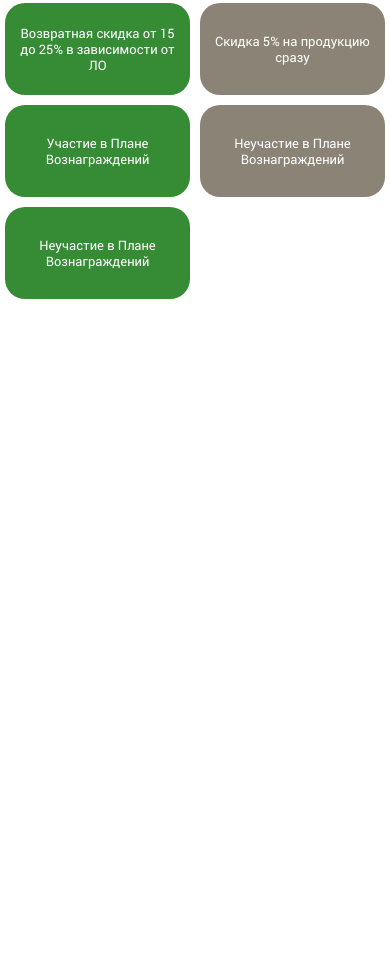
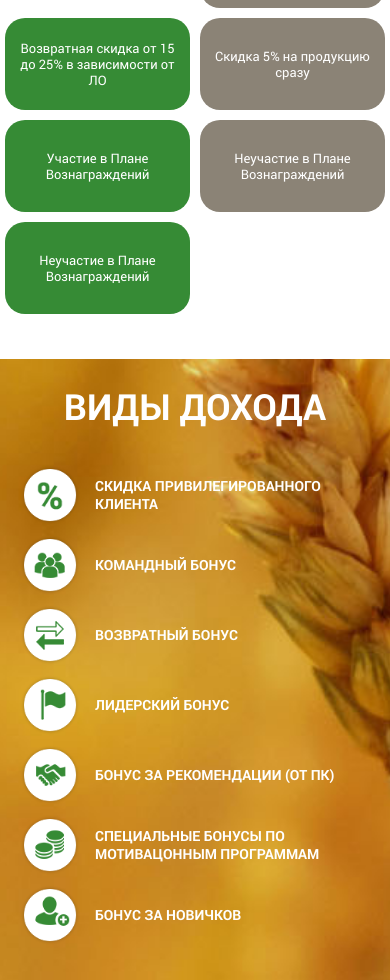
Before and after one commit to AlexKobiliansky/fitorize, a website: page app/index.html in a window 390 px wide. Shown: the part 3571-4551 px from the top of the page. Before the commit the page ends 3915 px from the top, so only its background shows below. Drawn offline with Linux system fonts and the light colour scheme.

Commit message:
section income complete

```diff
--- a/app/index.html
+++ b/app/index.html
@@ -294,6 +294,97 @@
 </section>
 <!-- ======= END SECTION PARTNERSHIP ======= -->
 
+<!-- ======= SECTION INCOME ======= -->
+<section class="s-income" style="background-image: url('img/bg-income.jpg');">
+
+		<div class="title-wrap">
+			<h2 class="s-title">Виды дохода</h2>
+		</div>
+	<div class="container">
+		<div class="incomes-wrap">
+			<div class="row">
+				<!-- income item start -->
+				<div class="col-sm-6 income-item">
+					<div class="income-item-icon">
+						<img src="img/icons/income-icon-1.png" alt="alt" class="img-responsive">
+					</div>
+					<div class="income-item-desc">
+						Скидка привилегированного клиента
+					</div>
+				</div>
+				<!-- income item end -->
+
+				<!-- income item start -->
+				<div class="col-sm-6 income-item">
+					<div class="income-item-icon">
+						<img src="img/icons/income-icon-2.png" alt="alt" class="img-responsive">
+					</div>
+					<div class="income-item-desc">
+						Командный бонус
+					</div>
+				</div>
+				<!-- income item end -->
+
+				<!-- income item start -->
+				<div class="col-sm-6 income-item">
+					<div class="income-item-icon">
+						<img src="img/icons/income-icon-3.png" alt="alt" class="img-responsive">
+					</div>
+					<div class="income-item-desc">
+						Возвратный бонус
+					</div>
+				</div>
+				<!-- income item end -->
+
+				<!-- income item start -->
+				<div class="col-sm-6 income-item">
+					<div class="income-item-icon">
+						<img src="img/icons/income-icon-4.png" alt="alt" class="img-responsive">
+					</div>
+					<div class="income-item-desc">
+						Лидерский бонус
+					</div>
+				</div>
+				<!-- income item end -->
+
+				<!-- income item start -->
+				<div class="col-sm-6 income-item">
+					<div class="income-item-icon">
+						<img src="img/icons/income-icon-5.png" alt="alt" class="img-responsive">
+					</div>
+					<div class="income-item-desc">
+						Бонус за рекомендации (от ПК)
+					</div>
+				</div>
+				<!-- income item end -->
+
+				<!-- income item start -->
+				<div class="col-sm-6 income-item">
+					<div class="income-item-icon">
+						<img src="img/icons/income-icon-6.png" alt="alt" class="img-responsive">
+					</div>
+					<div class="income-item-desc">
+						Специальные бонусы по мотивацонным программам
+					</div>
+				</div>
+				<!-- income item end -->
+
+				<!-- income item start -->
+				<div class="col-sm-6 income-item">
+					<div class="income-item-icon">
+						<img src="img/icons/income-icon-7.png" alt="alt" class="img-responsive">
+					</div>
+					<div class="income-item-desc">
+						Бонус за новичков
+					</div>
+				</div>
+				<!-- income item end -->
+			</div>
+		</div>
+	</div>
+</section>
+<!-- ======= END SECTION INCOME ======= -->
+
 
 
 
--- a/app/js/common.js
+++ b/app/js/common.js
@@ -10,12 +10,13 @@ $(document).ready(function() {
     function heightses() {
         if ($(window).width()>=481) {
             $(".adv-item-desc").height('auto').equalHeights();
-            $('.prod-item-name').matchHeight();
-            $('.prod-item-price').matchHeight();
-            $('.prod-item').matchHeight();
-            $('.partner-item .item-desc').matchHeight();
-            $('.head-partner-item .item-desc').matchHeight();
+
         }
+        $('.partner-item .item-desc').matchHeight();
+        $('.head-partner-item .item-desc').matchHeight();
+        $('.prod-item-name').matchHeight();
+        $('.prod-item-price').matchHeight();
+        $('.prod-item').matchHeight();
     }
 
     $(window).resize(function() {
--- a/app/sass/base/_media.sass
+++ b/app/sass/base/_media.sass
@@ -4,6 +4,8 @@
 
 /* Large Devices, Wide Screens */
 @media only screen and (max-width : 1200px)
+  .income-item
+    padding-left: 20px
 
   .partners-wrap
     .head-partner-item
@@ -27,9 +29,12 @@
 /* Medium Devices, Desktops */
 @media only screen and (max-width : 992px)
 
+  .income-item
+    &-desc
+      font-size: 14px
+
   .s-partnership
     background-size: 0
-
 
   form
     .s-title
@@ -56,6 +61,17 @@
 /* Small Devices, Tablets */
 @media only screen and (max-width : 768px)
 
+  .income-item
+    &-desc
+      font-size: 18px
+
+  .s-income
+    .s-title
+      width: 400px
+      font-size: 36px
+    .title-wrap
+      &:before, &:after
+        width: calc(50% - 210px)
 
   .partners-wrap
     .head-partner-item
@@ -115,6 +131,28 @@
 
 /* Extra Small Devices, Phones */
 @media only screen and (max-width : 480px)
+
+  .s-income
+    .s-title
+      padding-top: 30px
+
+  .income-item
+    &-desc
+      font-size: 14px
+      padding-left: 15px
+    &-icon
+      width: 60px
+      height: 60px
+
+  .s-income
+    .s-title
+      width: 100%
+      border-radius: 0
+      &:before, &:after
+        display: none
+    .title-wrap
+      &:before, &:after
+        display: none
 
   .partners-wrap
     .head-partner-item
--- /dev/null
+++ b/app/sass/layout/_s-income.sass
@@ -0,0 +1,67 @@
+.s-income
+  +bg()
+  padding-bottom: 25px
+  .title-wrap
+    position: relative
+    top: -1px
+    border-radius: 20px
+    &:after, &:before
+      content: ''
+      height: 41px
+      width: calc(50% - 320px)
+      background-color: #fff
+      position: absolute
+    &:after
+      right: 0
+    &:before
+      left: 0
+  .s-title
+    width: 600px
+    padding: 15px 0
+    background-color: transparent
+    display: inline-block
+    font-size: 60px
+    line-height: 1
+    border-radius: 20px
+    position: relative
+    margin-left: auto
+    margin-right: auto
+    z-index: 3
+    color: #fff
+    &:after, &:before
+      content: ''
+      height: 41px
+      width: 50px
+      background-color: transparent
+      position: absolute
+      top: 0
+      background-repeat: no-repeat
+    &:after
+      right: -32px
+      background-image: url('../img/bg-trans-after.png')
+      background-position: 0 center
+    &:before
+      left: -32px
+      background-image: url('../img/bg-trans-before.png')
+      background-position: 0 center
+
+.incomes-wrap
+  margin-top: 25px
+
+.income-item
+  display: table
+  margin-bottom: 10px
+  padding-left: 80px
+  &-icon
+    display: table-cell
+    vertical-align: middle
+    width: 78px
+    height: 78px
+  &-desc
+    text-align: left
+    vertical-align: middle
+    display: table-cell
+    font-size: 18px
+    font-weight: bold
+    text-transform: uppercase
+    padding-left: 30px
--- a/app/sass/main.sass
+++ b/app/sass/main.sass
@@ -11,6 +11,7 @@
 @import layout/s-production
 @import layout/s-form
 @import layout/s-partnership
+@import layout/s-income
 @import layout/footer
 
 
```
Also changed, not shown: app/css/main.min.css, app/img/bg-income.jpg (added), app/img/bg-trans-after.png (added), app/img/bg-trans-before.png (added), app/img/icons/income-icon-1.png (added), app/img/icons/income-icon-2.png (added), app/img/icons/income-icon-3.png (added), app/img/icons/income-icon-4.png (added), app/img/icons/income-icon-5.png (added), app/img/icons/income-icon-6.png (added), app/img/icons/income-icon-7.png (added), app/js/common.min.js, app/js/scripts.min.js.
